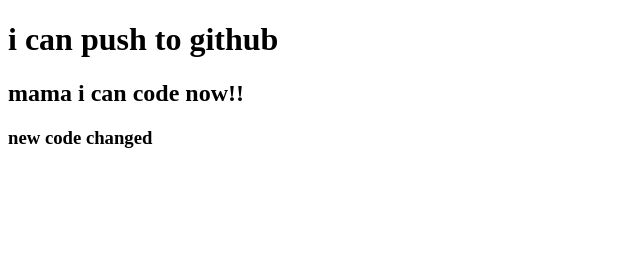
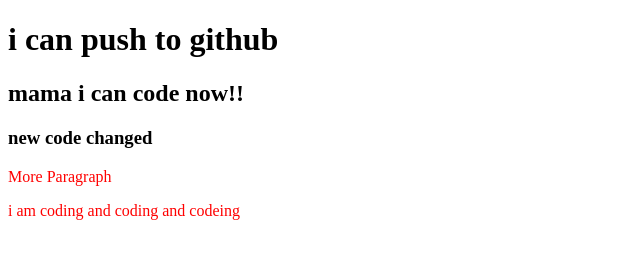
Before and after one commit to JannatulHappy/my-second-repo, a plain HTML site: page index.html in a window 1280 px wide. Shown: the whole page, without its empty margins (0-640 px from the left). Drawn offline with Linux system fonts and the light colour scheme.

Commit message:
styles added

```diff
--- a/index.html
+++ b/index.html
@@ -5,10 +5,13 @@
     <meta http-equiv="X-UA-Compatible" content="IE=edge">
     <meta name="viewport" content="width=device-width, initial-scale=1.0">
     <title>My Second github repo</title>
+    <link rel="stylesheet" href="style.css">
 </head>
 <body>
     <h1>i can push to github</h1>
     <h2>mama i can code now!!</h2>
     <h3>new code changed</h3>
+    <p>More Paragraph</p>
+    <p>i am coding and coding and codeing</p>
 </body>
 </html>
--- /dev/null
+++ b/style.css
@@ -0,0 +1,3 @@
+p{
+    color:red;
+}
```
